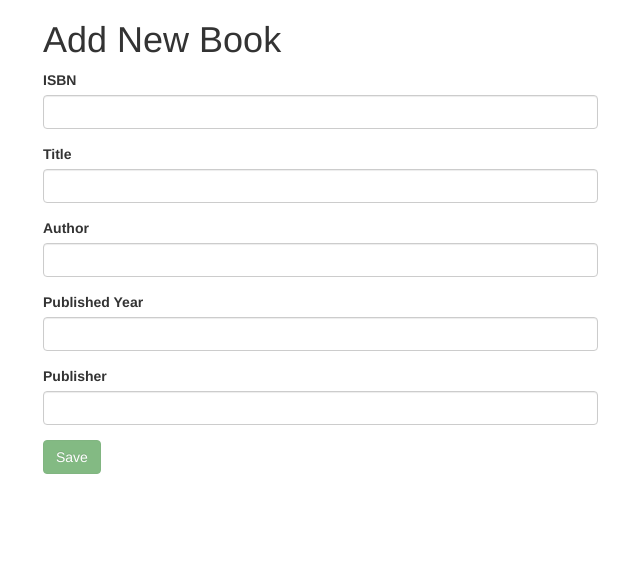
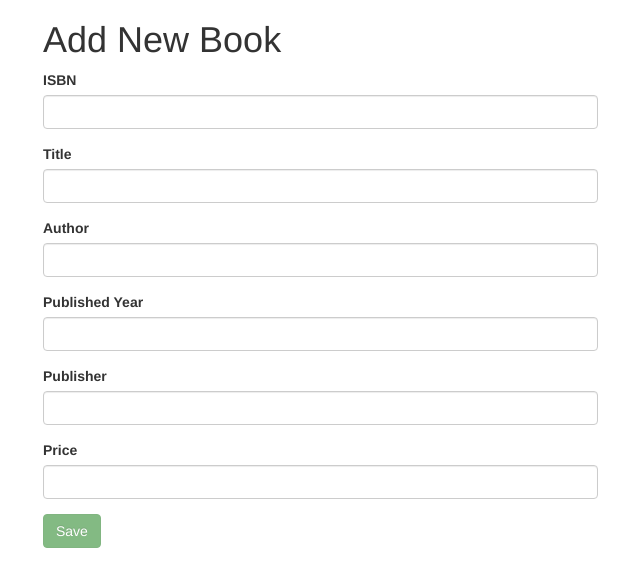
Before and after one commit to jmseppala/IT-alan-tiimiosaaja-harjoitukset, an Angular app in the folder angular/mean-angular5/: page /book-create in a window 1280 px wide. Shown: the top 586 px of the page, without its empty margins (27-667 px from the left). Built offline with nearby package versions, Linux system fonts and the light colour scheme.

Commit message:
book-create.component updated

```diff
--- a/angular/mean-angular5/src/app/book-create/book-create.component.html
+++ b/angular/mean-angular5/src/app/book-create/book-create.component.html
@@ -23,6 +23,10 @@
           <label for="name">Publisher</label>
           <input type="text" class="form-control" [(ngModel)]="book.publisher" name="publisher" required>
         </div>
+		 <div class="form-group">
+          <label for="name">Price</label>
+          <input type="text" class="form-control" [(ngModel)]="book.price" name="price" required>
+        </div>
         <div class="form-group">
           <button type="submit" class="btn btn-success" [disabled]="!bookForm.form.valid">Save</button>
         </div>
```
